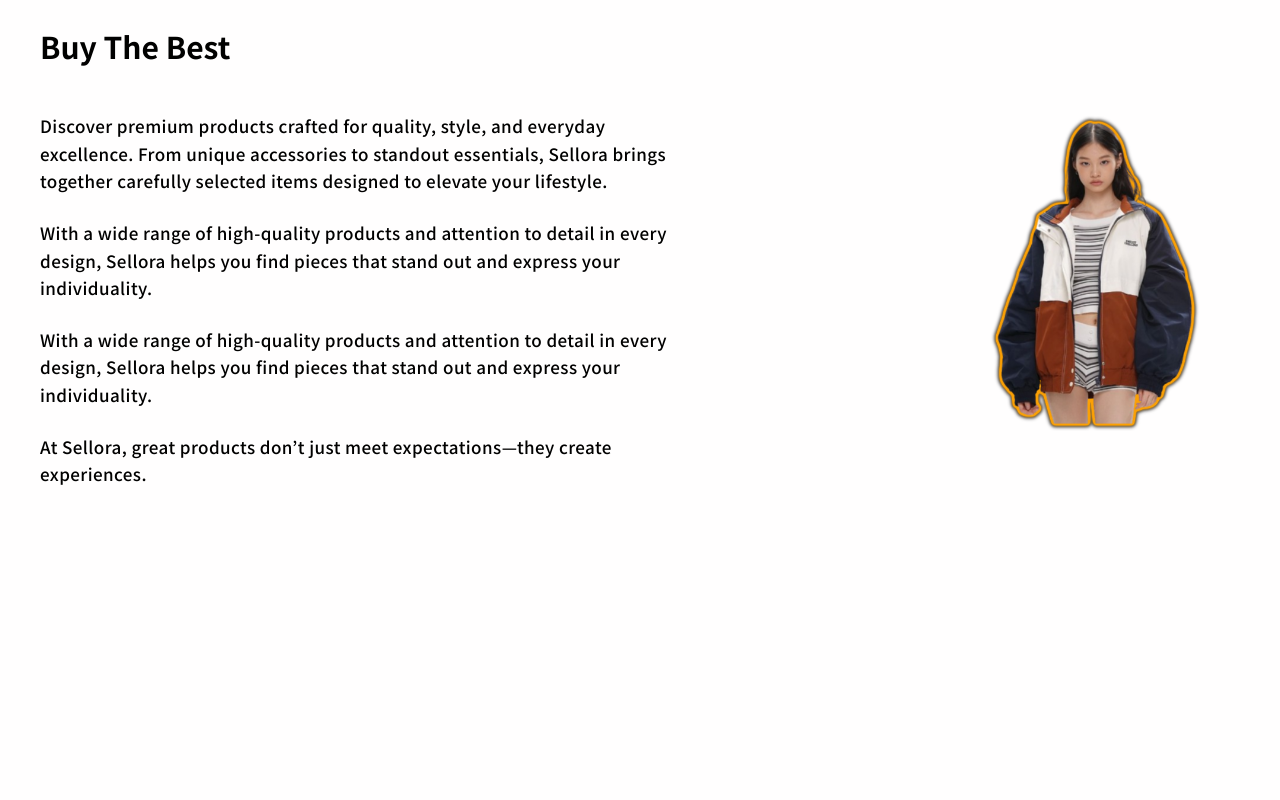
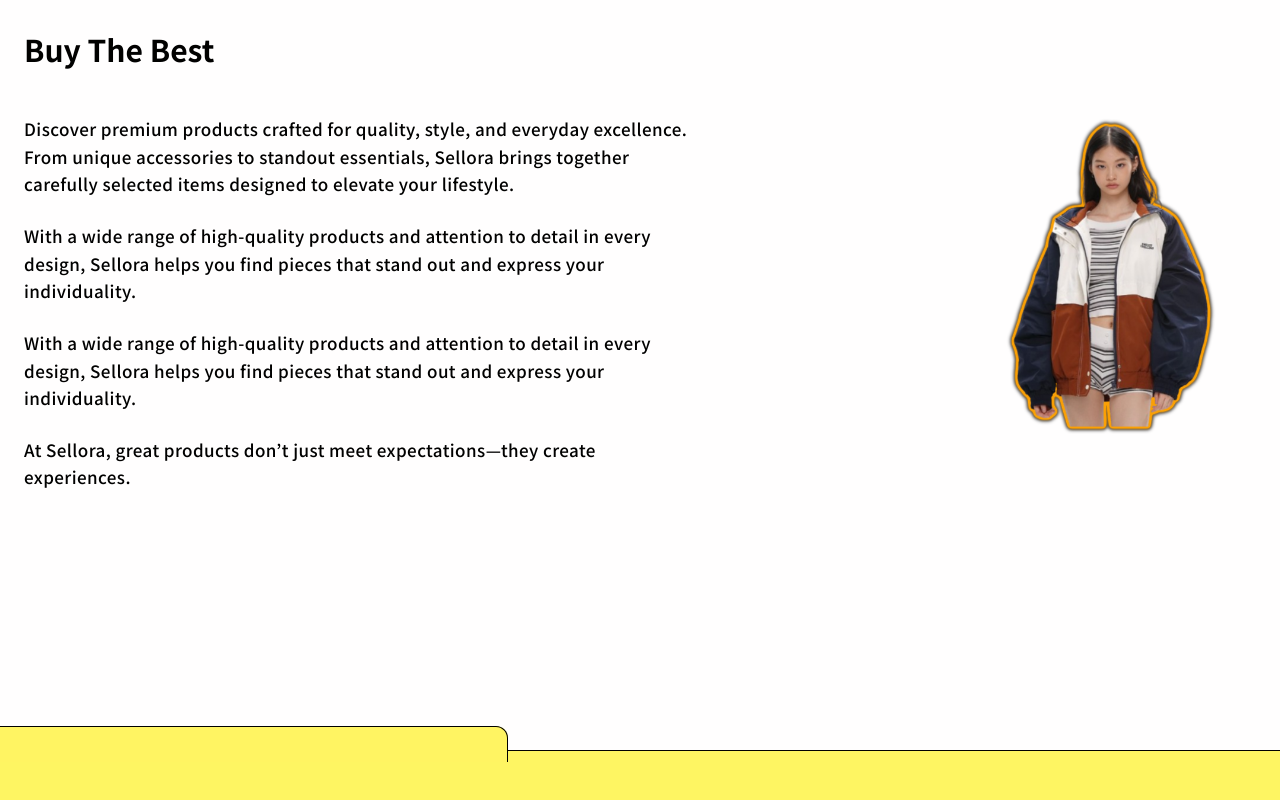
Before and after one commit to sayeed-dev-07/sellora, a Next.js app: page / in a window 1280 px wide. Shown: the part 1066-1866 px from the top of the page. Before the commit the page ends 1792 px from the top, so only its background shows below. Built offline with nearby package versions, Linux system fonts and the light colour scheme.

Commit message:
added feature section and updated home page with new design and content. Also added a new SVG for the feature section.

```diff
--- a/app/page.tsx
+++ b/app/page.tsx
@@ -1,12 +1,14 @@
+import Feature from "@/components/FeatureSection/Feature";
 import Home from "@/components/HomePage/home";
 import News from "@/components/newsSection/news";
 
 
 export default function page() {
   return (
-    <div className="overflow-hidden sm:px-4 px-2">
+    <div className="overflow-hidden ">
         <Home/>
         <News/>
+        <Feature/>
     </div>
   );
 }
--- /dev/null
+++ b/components/FeatureSection/Feature.tsx
@@ -0,0 +1,56 @@
+import React from 'react';
+
+const Feature = () => {
+    return (
+        <div>
+            <div className='-mb-3'>
+                    <svg
+                        xmlns="http://www.w3.org/2000/svg"
+                        width={527}
+                        height={36}
+                        viewBox="0 0 527 36"
+                        fill="none"
+                        version="1.1"
+                        className='w-2/3 max-w-131.75 md:w-full'
+                        xmlnsXlink="http://www.w3.org/1999/xlink"
+                    >
+                        <mask
+                            id="mask0_750_110"
+                            style={{ maskType: "alpha" }}
+                            maskUnits="userSpaceOnUse"
+                            x={-1}
+                            y={0}
+                            width={509}
+                            height={36}
+                        >
+                            <path d="M-1 0H508V36H-1V0Z" fill="#D9D9D9" />
+                        </mask>
+                        <g mask="url(#mask0_750_110)">
+                            <mask id="path-2-inside-1_750_110" fill="white">
+                                <path d="M-1 0H496C502.627 0 508 5.37258 508 12V100.941H-1V0Z" />
+                            </mask>
+                            <path
+                                d="M-1 0H496C502.620 0 508 5.37258 508 12V100.941H-1V0Z"
+                                fill="#FFF462"
+                            />
+                            <path
+                                d="M-1 0V-1H-2V0H-1ZM508 100.941V101.941H509V100.941H508ZM-1 100.941H-2V101.941H-1V100.941ZM-1 1H496V-1H-1V1ZM507 12V100.941H509V12H507ZM508 99.9412H-1V101.941H508V99.9412ZM0 100.941V0H-2V100.941H0ZM496 1C502.075 1 507 5.92487 507 12H509C509 4.8203 503.18 -1 496 -1V1Z"
+                                fill="black"
+                                mask="url(#path-2-inside-1_750_110)"
+                            />
+                        </g>
+                        <mask id="path-5-inside-2_750_110" fill="white">
+                            <path d="M507 16H527V36H519C512.373 36 507 30.6274 507 24V16Z" />
+                        </mask>
+                    </svg>
+
+
+            </div>
+            <div className='min-h-screen  w-full bg-secondary border-t'>
+
+            </div>
+        </div>
+    );
+};
+
+export default Feature;
--- a/components/HomePage/Slider.tsx
+++ b/components/HomePage/Slider.tsx
@@ -340,7 +340,7 @@
   }
 
   return (
-    <div ref={container} className="w-full pb-6  relative z-10"> {/* FIX: added overflow-x-hidden just in case the track spills over the page width */}
+    <div ref={container} className="w-full pb-6 py-[5%] relative z-10"> {/* FIX: added overflow-x-hidden just in case the track spills over the page width */}
       {/* MAIN SLIDER */}
       {/* FIX: Added arbitrary classes to hide the scrollbar if this track is natively scrollable */}
       <div
@@ -350,7 +350,7 @@
         {data.map((item) => (
           <div
             key={item.id}
-            className="main-card shrink-0 flex items-center justify-center w-[70vw] lg:w-[50vw] overflow-visible h-[60vh]"
+            className="main-card shrink-0 flex items-center justify-center w-[70vw] lg:w-[50vw] overflow-visible h-[45vh] sm:h-[60vh]"
           >
             {/* Important: overflow-visible here allows the text to pop out the top */}
             <Link
--- a/components/HomePage/home.tsx
+++ b/components/HomePage/home.tsx
@@ -38,7 +38,7 @@
         })
     }, {scope: containerRef})
     return (
-        <div ref={containerRef} className='h-[90vh] w-full relative flex items-center justify-center overflow-hidden'>
+        <div ref={containerRef} className='h-auto lg:min-h-[90vh] w-full relative flex items-center justify-center overflow-hidden sm:px-4 px-2'>
             {/* bg text  */}
             <div ref={textRef} className='absolute scale-200 opacity-0 top-[40%] left-[50%] -translate-x-1/2 -translate-y-1/2 w-full'>
                 <BgTextAnimation/>
```
Also changed, not shown: public/svg/feature.svg (added).
